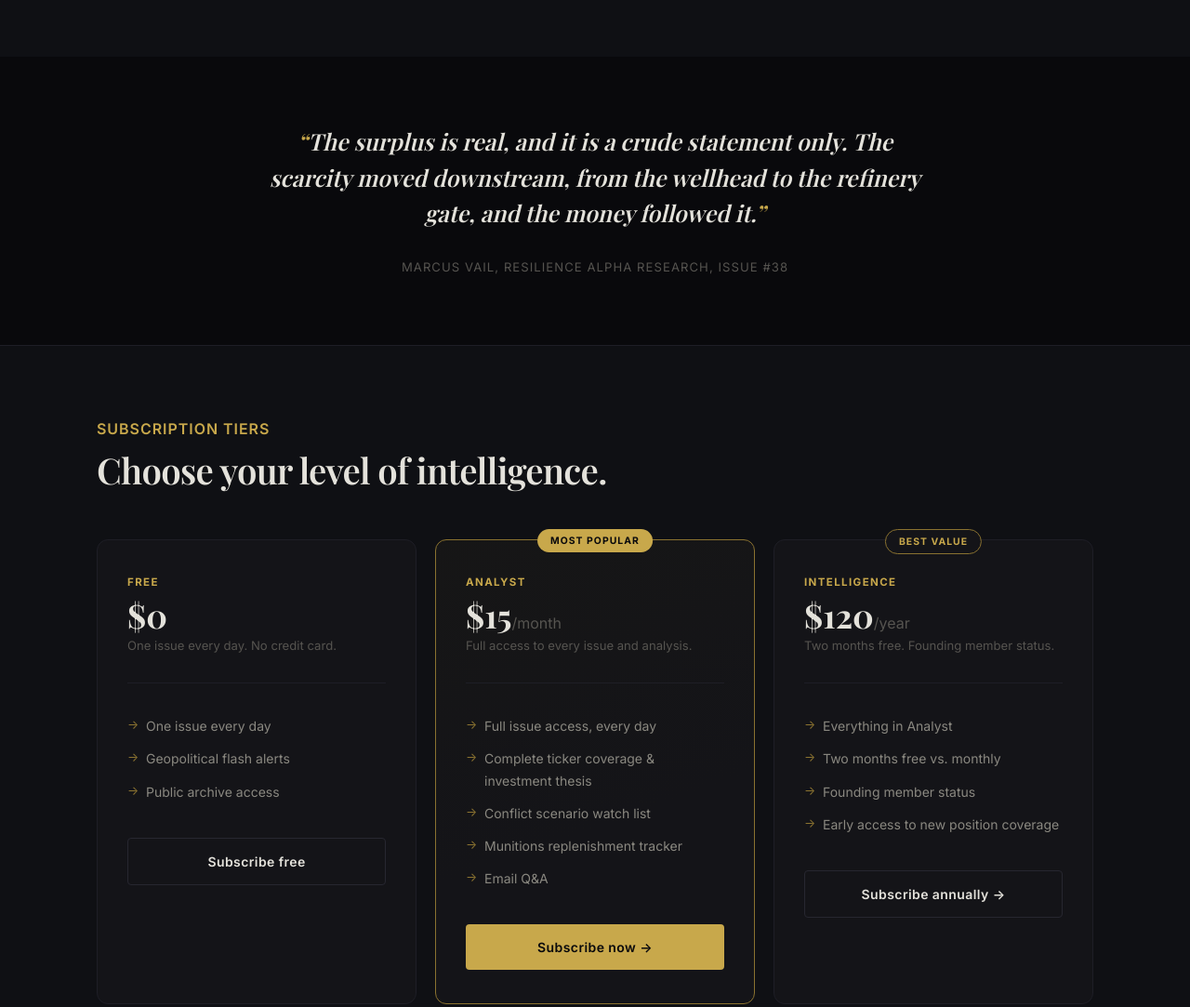
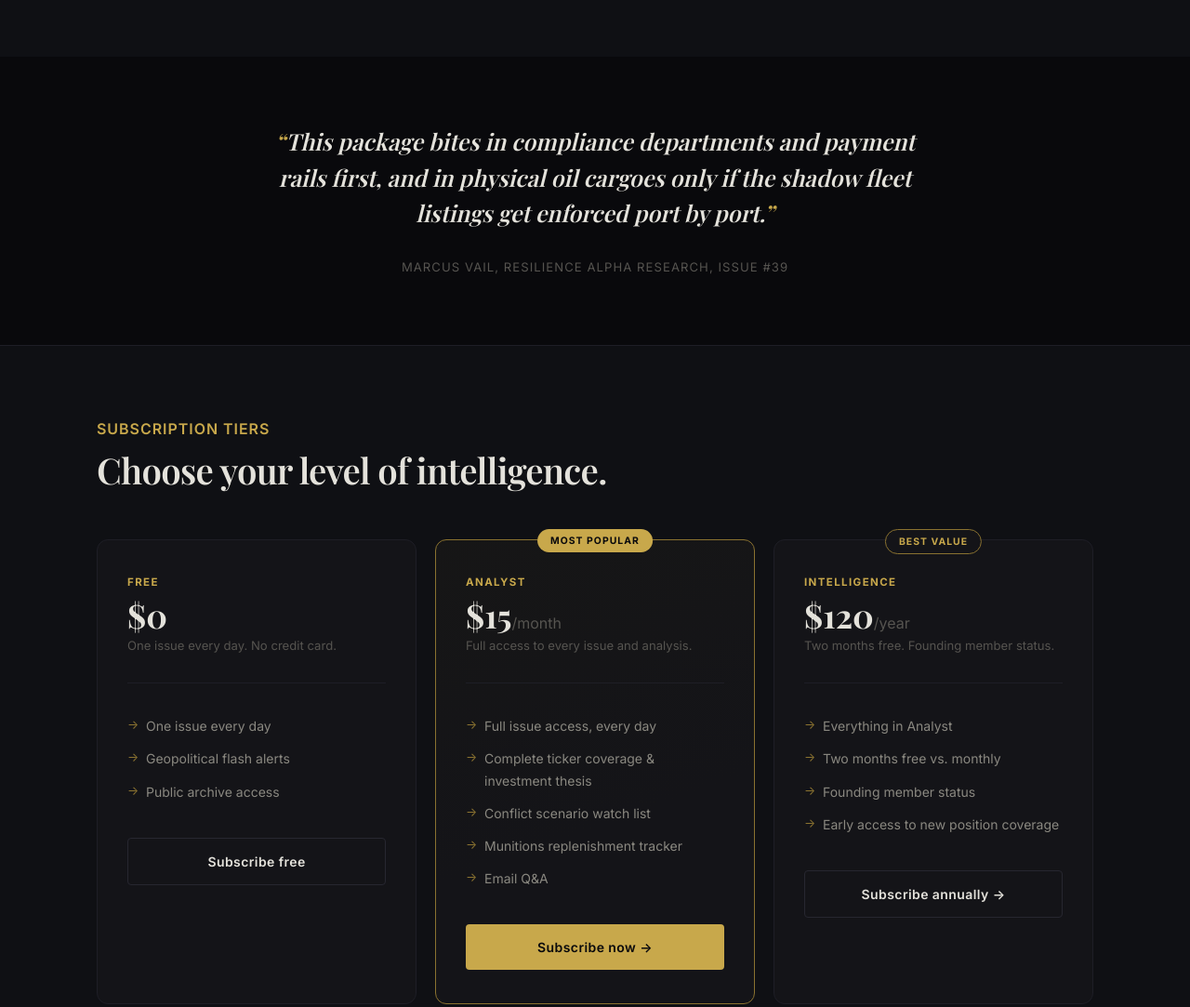
Before and after one commit to gshakir79-dot/resiliencealpha, a plain HTML site: page index.html in a window 1280 px wide. Shown: the part 1620-2703 px from the top of the page at 93% size. Drawn offline with nearby package versions, Linux system fonts and the light colour scheme; a web font is replaced by a local one.

Commit message:
Index: feature issue #39

```diff
--- a/index.html
+++ b/index.html
@@ -142,8 +142,8 @@
   <section class="pull-quote">
     <div class="container">
       <div class="pull-quote-inner">
-        <blockquote>The surplus is real, and it is a crude statement only. The scarcity moved downstream, from the wellhead to the refinery gate, and the money followed it.</blockquote>
-        <cite>Marcus Vail, Resilience Alpha Research, Issue&nbsp;#38</cite>
+        <blockquote>This package bites in compliance departments and payment rails first, and in physical oil cargoes only if the shadow fleet listings get enforced port by port.</blockquote>
+        <cite>Marcus Vail, Resilience Alpha Research, Issue&nbsp;#39</cite>
       </div>
     </div>
   </section>
@@ -260,6 +260,7 @@
               <li><a href="issue-36.html">Issue #36</a></li>
               <li><a href="issue-37.html">Issue #37</a></li>
               <li><a href="issue-38.html">Issue #38</a></li>
+              <li><a href="issue-39.html">Issue #39</a></li>
             </ul>
           </div>
           <div class="footer-nav-col">
```
